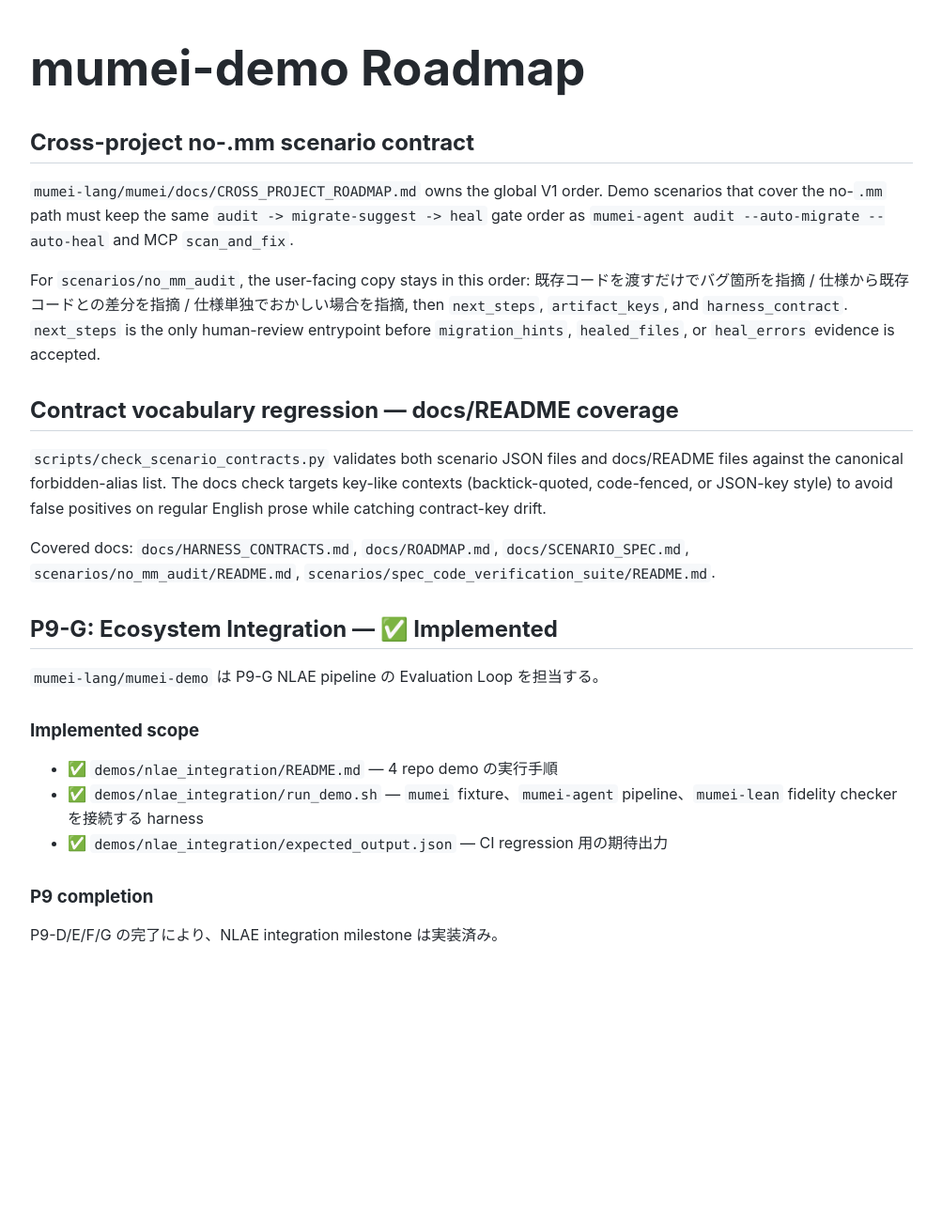
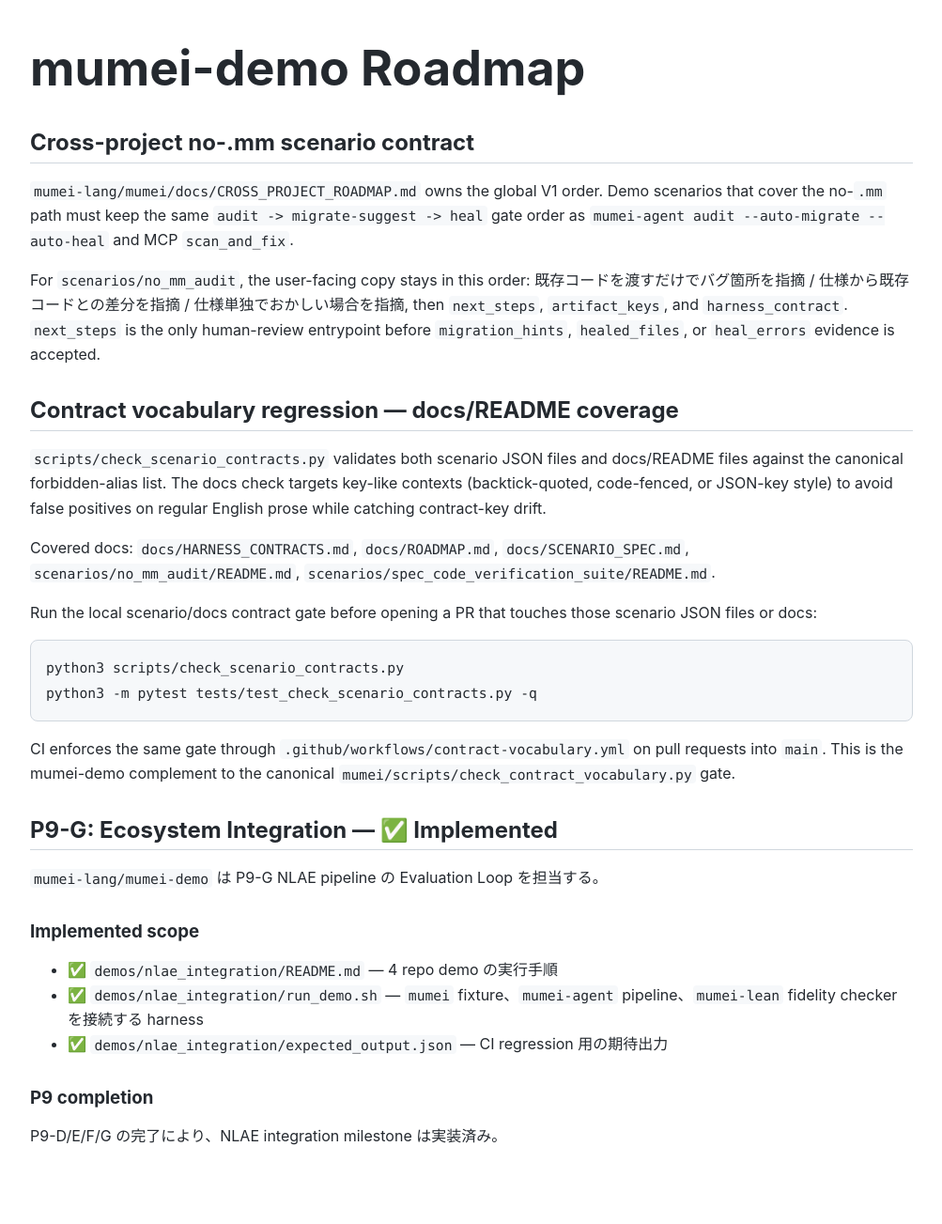
Before and after one commit to mumei-lang/mumei-demo, a Jekyll site: the page built from docs/ROADMAP.md, in a window 1280 px wide. Shown: the whole page at 94% size, without its empty margins (138-1141 px from the left). Built offline with Jekyll 4.4.1, drawn with Linux system fonts in a browser that asks for light colours; our own code applies the rules of GitHub Pages for plain Markdown files; before the commit the page ends 1089 px from its top, so only the background shows below that.

Commit message:
docs(roadmap): document local contract vocabulary gate run steps
Add explicit local run commands for the contract vocabulary gate and note CI enforcement + the canonical mumei/scripts/check_contract_vocabulary.py gate (PR1: M1+D1+D2 docs-sync).

Co-Authored-By: Devin AI <158243242+devin-ai-integration[bot]@users.noreply.github.com>

````diff
--- a/docs/ROADMAP.md
+++ b/docs/ROADMAP.md
@@ -12,6 +12,15 @@ For `scenarios/no_mm_audit`, the user-facing copy stays in this order: 既存コ
 
 Covered docs: `docs/HARNESS_CONTRACTS.md`, `docs/ROADMAP.md`, `docs/SCENARIO_SPEC.md`, `scenarios/no_mm_audit/README.md`, `scenarios/spec_code_verification_suite/README.md`.
 
+Run the local scenario/docs contract gate before opening a PR that touches those scenario JSON files or docs:
+
+```bash
+python3 scripts/check_scenario_contracts.py
+python3 -m pytest tests/test_check_scenario_contracts.py -q
+```
+
+CI enforces the same gate through `.github/workflows/contract-vocabulary.yml` on pull requests into `main`. This is the mumei-demo complement to the canonical `mumei/scripts/check_contract_vocabulary.py` gate.
+
 ## P9-G: Ecosystem Integration — ✅ Implemented
 
 `mumei-lang/mumei-demo` は P9-G NLAE pipeline の Evaluation Loop を担当する。
````
